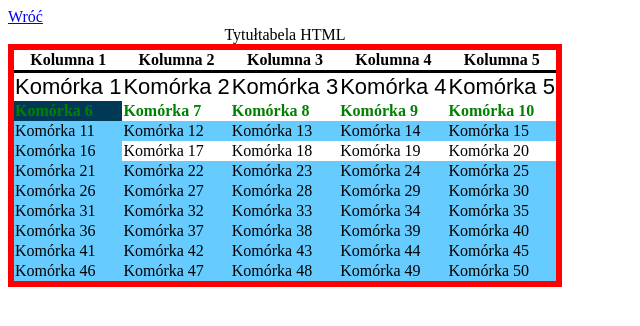
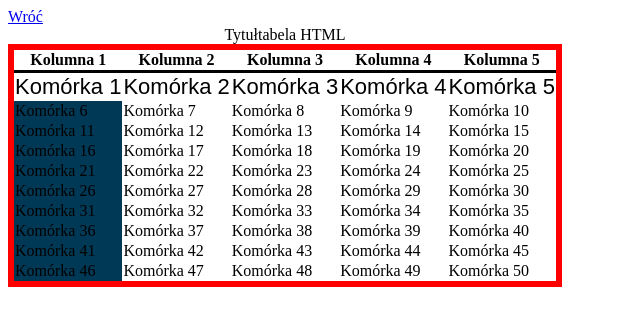
Before and after one commit to piraciarnia/piraciarnias, a plain HTML site: page tabela_Rapacz.html in a window 1280 px wide. Shown: the whole page, without its empty margins (0-640 px from the left). Drawn offline with Linux system fonts and the light colour scheme.

Commit message:
Update tabela_Rapacz.html

```diff
--- a/tabela_Rapacz.html
+++ b/tabela_Rapacz.html
@@ -23,7 +23,6 @@
 
      <tbody>
           <tr style="font-family: Arial;font-size: 22px;">
-<!—zdefiniowanie rodzaju czcionki oraz jej wielkości -->
           <td>Komórka 1</td>
           <td>Komórka 2</td>
           <td>Komórka 3</td>
@@ -31,8 +30,7 @@
           <td>Komórka 5</td>
           </tr>
 
-     <tr style="color: green;font-weight: bold;">
-          <!—kolor czcionki oraz jej pogrubienie -->
+     <tr>
           <td style="background-color: #003956;">Komórka 6</td>
           <td>Komórka 7</td>
           <td>Komórka 8</td>
@@ -40,64 +38,64 @@
           <td>Komórka 10</td>
      </tr>
 
-     <tr style="background-color: #66CCFF;">
-          <td style="background-color: #66CCFF;">Komórka 11</td>
+     <tr>
+          <td style="background-color: #003956;">Komórka 11</td>
           <td>Komórka 12</td>
           <td>Komórka 13</td>
           <td>Komórka 14</td>
           <td>Komórka 15</td>
      </tr>
 
-          <tr style="background-colr: #66CCFF;">
-          <td style="background-color: #66CCFF;">Komórka 16</td>
+          <tr>
+          <td style="background-color: #003956;">Komórka 16</td>
           <td>Komórka 17</td>
           <td>Komórka 18</td>
           <td>Komórka 19</td>
           <td>Komórka 20</td>
      </tr>
 
-          <tr style="background-color: #66CCFF;">
-          <td style="background-color: #66CCFF;">Komórka 21</td>
+          <tr>
+          <td style="background-color: #003956;">Komórka 21</td>
           <td>Komórka 22</td>
           <td>Komórka 23</td>
           <td>Komórka 24</td>
           <td>Komórka 25</td>
      </tr>
 
-          <tr style="background-color: #66CCFF;">
-          <td style="background-color: #66CCFF;">Komórka 26</td>
+          <tr>
+          <td style="background-color: #003956;">Komórka 26</td>
           <td>Komórka 27</td>
           <td>Komórka 28</td>
           <td>Komórka 29</td>
           <td>Komórka 30</td>
      </tr>
 
-          <tr style="background-color: #66CCFF;">
-          <td style="background-color: #66CCFF;">Komórka 31</td>
+          <tr>
+          <td style="background-color: #003956;">Komórka 31</td>
           <td>Komórka 32</td>
           <td>Komórka 33</td>
           <td>Komórka 34</td>
           <td>Komórka 35</td>
      </tr>
 
-          <tr style="background-color: #66CCFF;">
-          <td style="background-color: #66CCFF;">Komórka 36</td>
+          <tr>
+          <td style="background-color: #003956;">Komórka 36</td>
           <td>Komórka 37</td>
           <td>Komórka 38</td>
           <td>Komórka 39</td>
           <td>Komórka 40</td>
      </tr>
 
-          <tr style="background-color: #66CCFF;">
-          <td style="background-color: #66CCFF;">Komórka 41</td>
+          <tr>
+          <td style="background-color: #003956;">Komórka 41</td>
           <td>Komórka 42</td>
           <td>Komórka 43</td>
           <td>Komórka 44</td>
           <td>Komórka 45</td>
      </tr>
 
-          <tr style="background-color: #66CCFF;">
-          <td style="background-color: #66CCFF;">Komórka 46</td>
+          <tr>
+          <td style="background-color: #003956;">Komórka 46</td>
           <td>Komórka 47</td>
           <td>Komórka 48</td>
           <td>Komórka 49</td>
```
